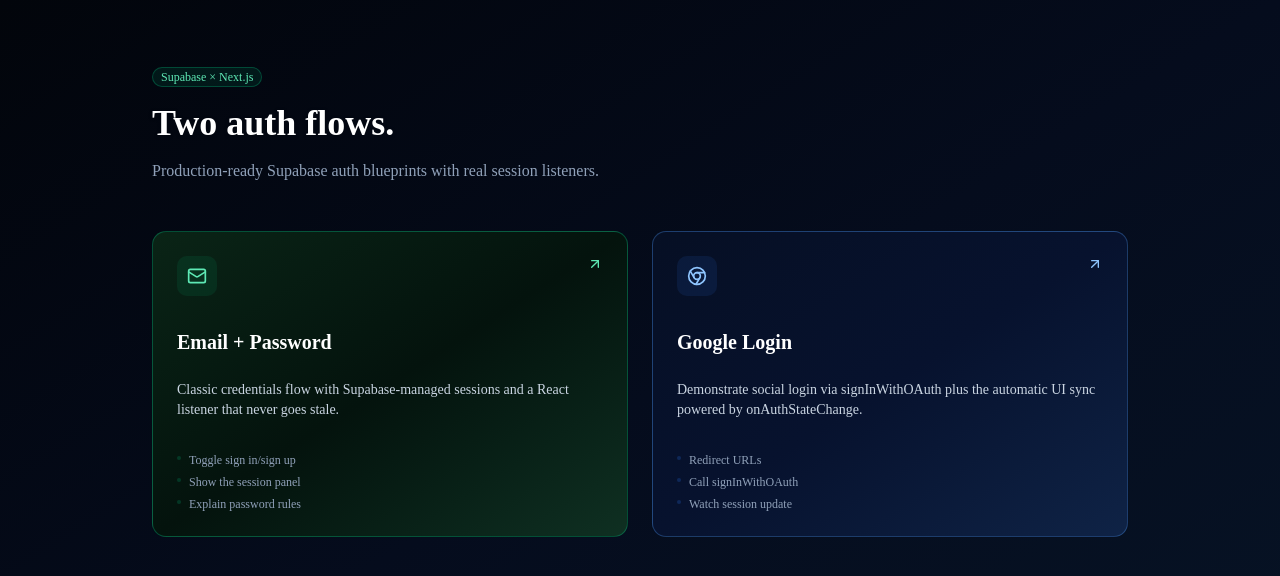
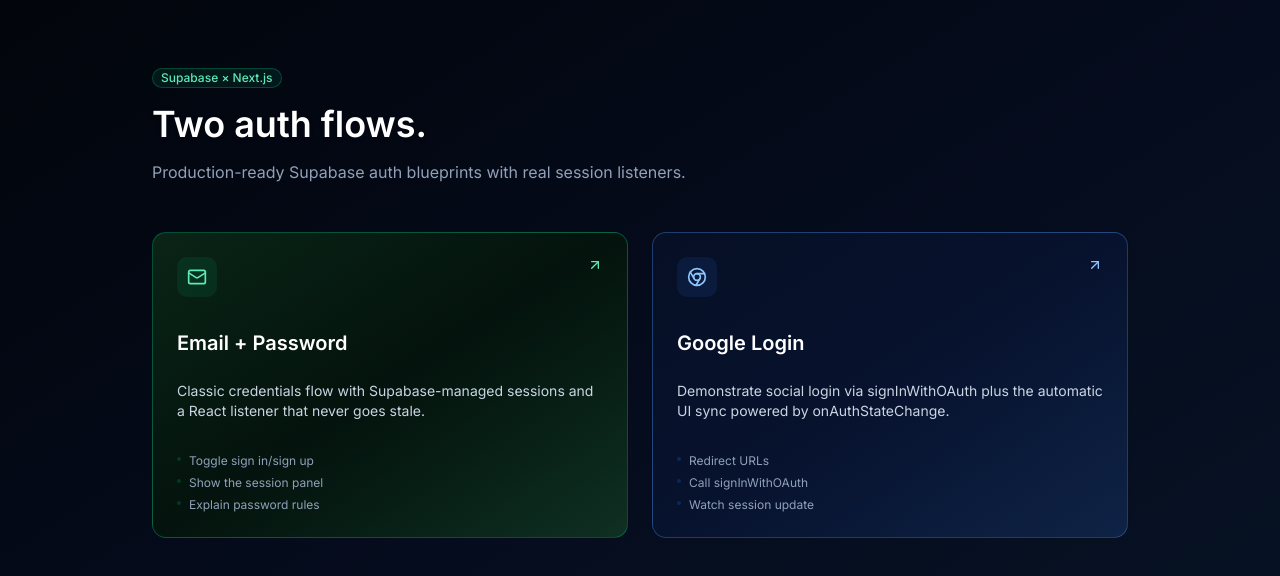
Before and after one commit to thedvo/brain-index-ai, a Next.js app: page / in a window 1280 px wide. Shown: the top 576 px of the page. Built offline with nearby package versions, Linux system fonts and the light colour scheme.

Commit message:
Fix font styling and meta data title and description

```diff
--- a/app/globals.css
+++ b/app/globals.css
@@ -1,13 +1,13 @@
-@import "tailwindcss";
-@import "tw-animate-css";
-@import "shadcn/tailwind.css";
+@import 'tailwindcss';
+@import 'tw-animate-css';
+@import 'shadcn/tailwind.css';
 
 @custom-variant dark (&:is(.dark *));
 
 @theme inline {
 	--color-background: var(--background);
 	--color-foreground: var(--foreground);
-  --font-sans: var(--font-sans);
+	--font-sans: var(--font-geist-sans);
 	--font-mono: var(--font-geist-mono);
 	--color-sidebar-ring: var(--sidebar-ring);
 	--color-sidebar-border: var(--sidebar-border);
@@ -121,7 +121,9 @@
 		@apply border-border outline-ring/50;
 	}
 	body {
-    @apply bg-background text-foreground;
+		@apply bg-background text-foreground font-sans;
+		-webkit-font-smoothing: antialiased;
+		-moz-osx-font-smoothing: grayscale;
 	}
 	html {
 		@apply font-sans;
--- a/app/layout.tsx
+++ b/app/layout.tsx
@@ -1,33 +1,36 @@
-import type { Metadata } from "next";
-import { Geist, Geist_Mono } from "next/font/google";
-import "./globals.css";
+import type { Metadata } from 'next'
+import { Inter, Geist_Mono } from 'next/font/google'
+import './globals.css'
 
-const geistSans = Geist({
-  variable: "--font-geist-sans",
-  subsets: ["latin"],
-});
+const inter = Inter({
+	variable: '--font-geist-sans',
+	subsets: ['latin'],
+	display: 'swap',
+})
 
 const geistMono = Geist_Mono({
-  variable: "--font-geist-mono",
-  subsets: ["latin"],
-});
+	variable: '--font-geist-mono',
+	subsets: ['latin'],
+	display: 'swap',
+})
 
 export const metadata: Metadata = {
-  title: "Create Next App",
-  description: "Generated by create next app",
-};
+	title: 'Brain Index AI',
+	description:
+		'AI-powered search engine for personal content that indexes bookmarks from social media, reading lists, and notes — enabling semantic search and conversational queries.',
+}
 
 export default function RootLayout({
 	children,
 }: Readonly<{
-  children: React.ReactNode;
+	children: React.ReactNode
 }>) {
 	return (
 		<html
 			lang="en"
-      className={`${geistSans.variable} ${geistMono.variable} h-full antialiased`}
+			className={`${inter.variable} ${geistMono.variable} h-full antialiased`}
 		>
 			<body className="min-h-full flex flex-col">{children}</body>
 		</html>
-  );
+	)
 }
```
Lines whose indentation alone changed are shown as unchanged.
